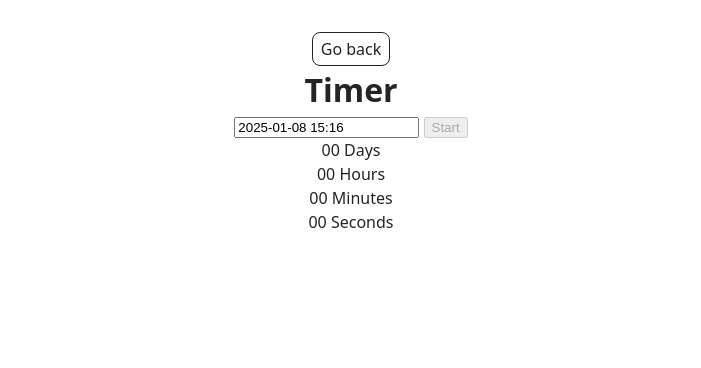
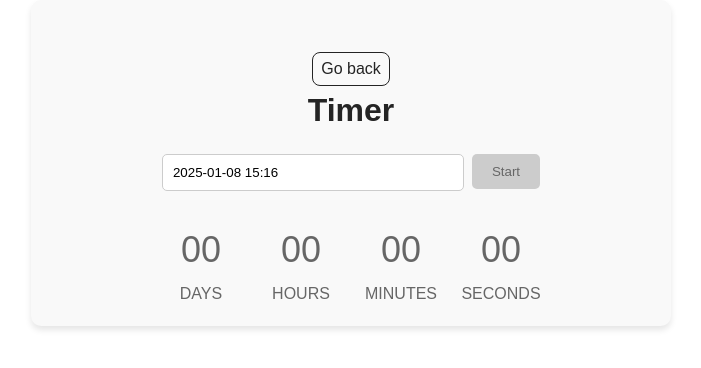
Before and after one commit to EugeneLevkovych/goit-js-hw-10, a website built with Vite: page src/1-timer.html in a window 1280 px wide. Shown: the whole page, without its empty margins (289-990 px from the left). Built offline with nearby package versions, Linux system fonts and the light colour scheme.

Commit message:
add timer css

```diff
--- a/src/1-timer.html
+++ b/src/1-timer.html
@@ -12,9 +12,10 @@
       <div class="container">
         <a class="back-link" href="./index.html">Go back</a>
         <h1 class="main-title">Timer</h1>
-        <input type="text" id="datetime-picker" />
-        <button type="button" data-start>Start</button>
-
+        <div class="datetime-picker-container">
+          <input type="text" id="datetime-picker" />
+          <button type="button" data-start>Start</button>
+        </div>
         <div class="timer">
           <div class="field">
             <span class="value" data-days>00</span>
--- a/src/css/styles.css
+++ b/src/css/styles.css
@@ -14,3 +14,4 @@
 @import url('./header.css');
 @import url('./badges.css');
 @import url('./back-link.css');
+@import url('./timer.css');
--- /dev/null
+++ b/src/css/timer.css
@@ -0,0 +1,76 @@
+/* Загальний стиль для контейнера */
+.container {
+  display: flex;
+  flex-direction: column;
+  align-items: center;
+  justify-content: center;
+  margin: 0 auto;
+  padding: 20px;
+  max-width: 600px;
+  background-color: #f9f9f9;
+  border-radius: 10px;
+  box-shadow: 0 4px 6px rgba(0, 0, 0, 0.1);
+  font-family: 'Arial', sans-serif;
+}
+
+.main-title {
+  margin-bottom: 20px;
+}
+.datetime-picker-container {
+  display: flex;
+  align-items: flex-start;
+  justify-content: flex-start;
+  flex-direction: row;
+  gap: 8px;
+}
+#datetime-picker {
+  padding: 10px;
+  border: 1px solid #ccc;
+  border-radius: 5px;
+  margin-bottom: 32px;
+  width: 280px;
+}
+
+button[data-start] {
+  padding: 10px 20px;
+  color: #fff;
+  background-color: #4e75ff;
+  border: none;
+  border-radius: 5px;
+  cursor: pointer;
+  transition: background-color 0.3s;
+}
+
+button[data-start]:hover {
+  background-color: #6c8cff;
+}
+button[data-start]:disabled {
+  background-color: #ccc;
+  color: #666;
+}
+
+.timer {
+  display: flex;
+  justify-content: space-between;
+  width: 100%;
+  max-width: 400px;
+}
+
+.field {
+  display: flex;
+  flex-direction: column;
+  align-items: center;
+  flex: 1;
+}
+
+.value {
+  font-size: 36px;
+  color: #666;
+  margin-bottom: 5px;
+}
+
+.label {
+  text-transform: uppercase;
+
+  color: #666;
+}
```
